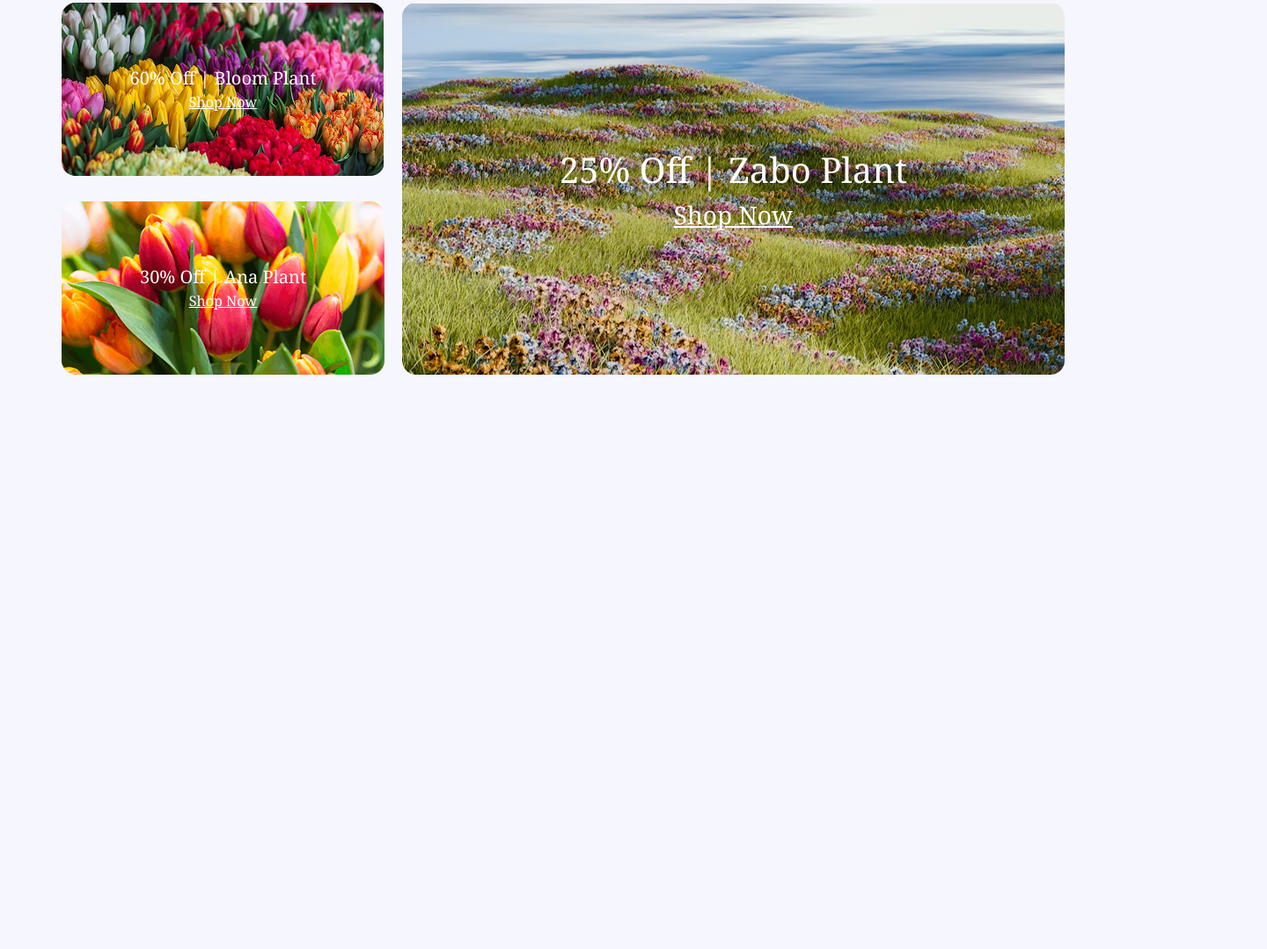
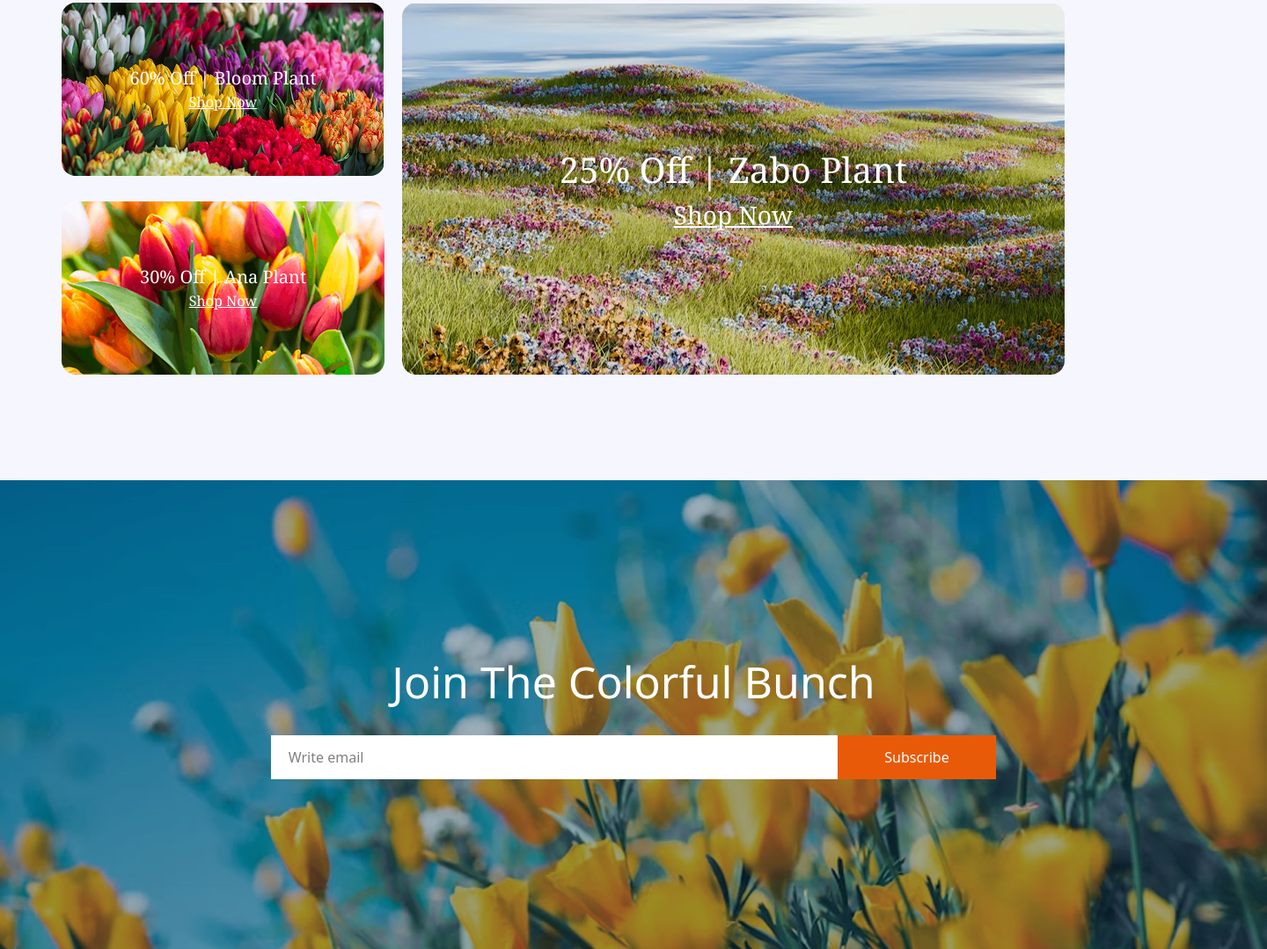
Before and after one commit to Samin200/assignment-2, a plain HTML site: page index.html in a window 1280 px wide. Shown: the part 3142-4221 px from the top of the page at 88% size, 1440 px wide, since content can reach past the window. Before the commit the page ends 3568 px from the top, so only its background shows below. Drawn offline with nearby package versions, Linux system fonts and the light colour scheme.

Commit message:
subscribe section done

```diff
--- a/index.html
+++ b/index.html
@@ -130,6 +130,12 @@
                 </div>
             </div>
         </section>
+        <section>
+            <div class="bg-[url(assets/news-letter-bg.png)] lg:w-[1440px] lg:h-[533px] flex justify-center items-center flex-col gap-[23px] mt-[120px]">
+                <div class="text-[50px] text-white">Join The Colorful Bunch</div>
+                <div><input class="bg-white  h-[50px] w-[644px] pl-[20px]" type="text" name="" id="" placeholder="Write email "><button class="bg-[#E95A08]  h-[50px] px-[53.5px] text-[16px] text-white">Subscribe</button></div>
+            </div>
+        </section>
     </main>
     <footer>
 
```
